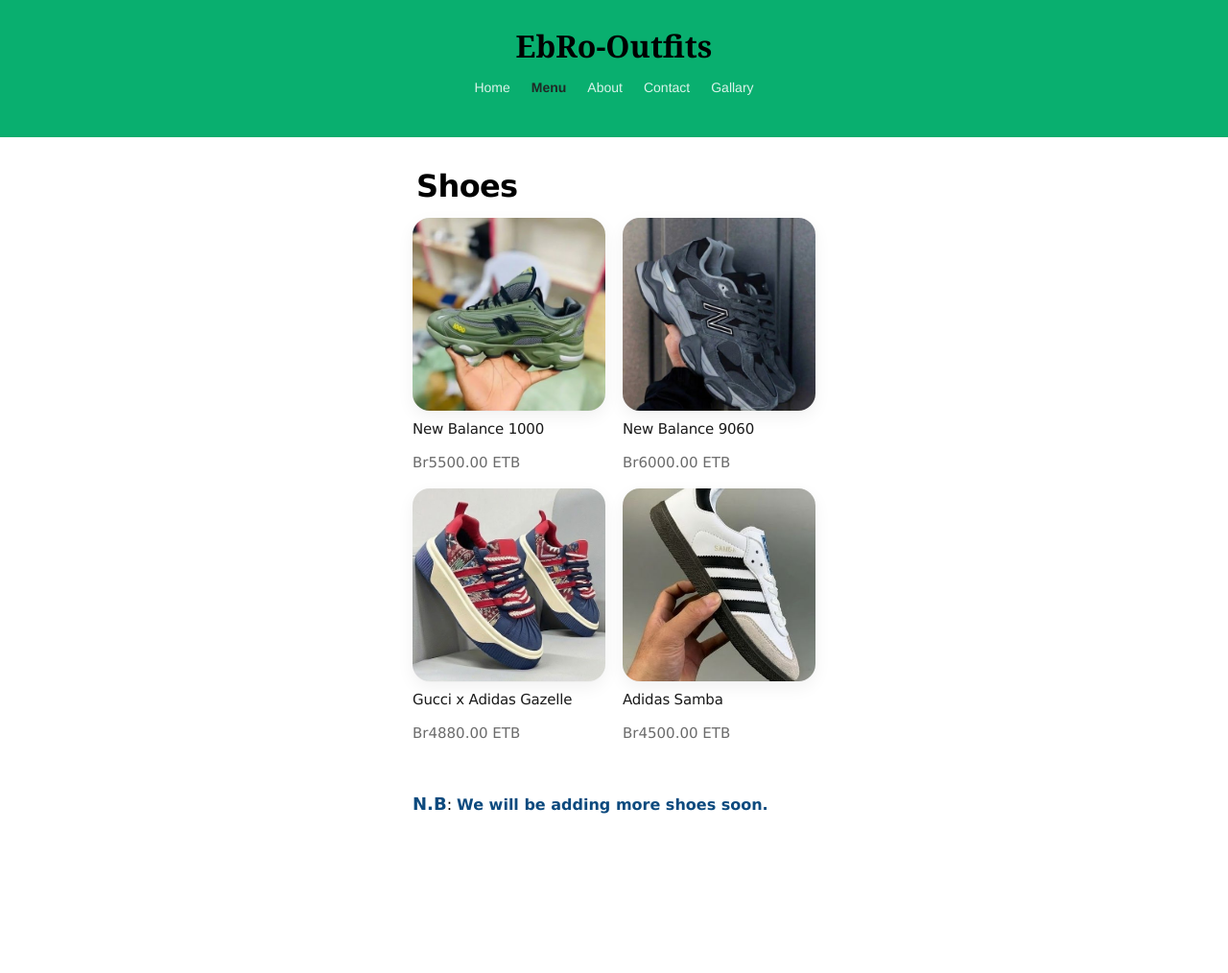
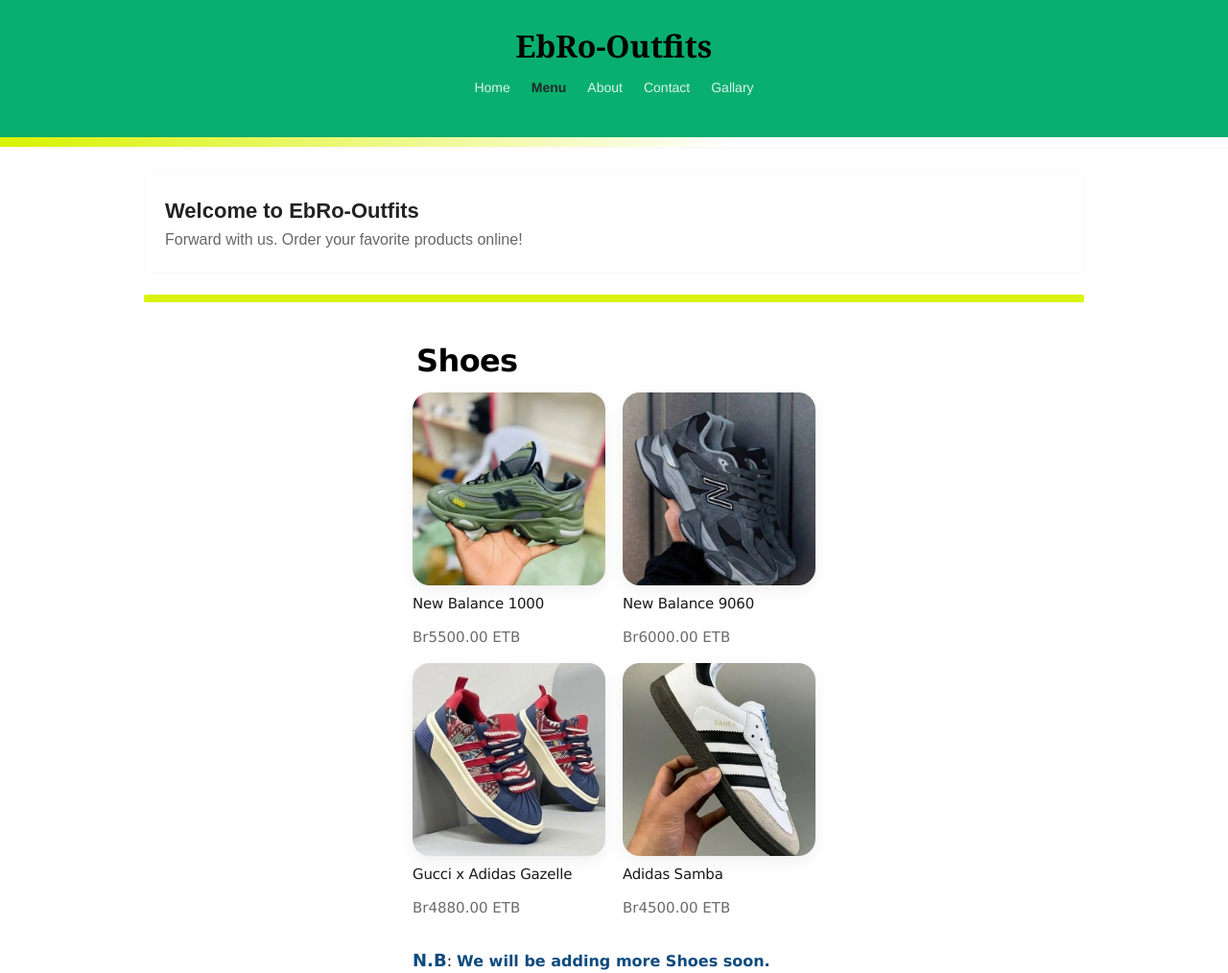
Before and after one commit to EbRoShop/Ebro-Outfits, a plain HTML site: page Shoes.html in a window 1280 px wide. Shown: the top 1014 px of the page at 96% size. Before the commit the page ends 922 px from the top, so only its background shows below. Drawn offline with Linux system fonts and the light colour scheme.

Commit message:
Add files via upload

```diff
--- a/Shoes.html
+++ b/Shoes.html
@@ -1,7 +1,12 @@
-<!DOCTYPE html>
-<html>
+<!doctype html>
+<html lang="en">
+
 <head>
-        <title>Shoes</title>
+
+  <meta charset="utf-8" />
+  <meta name="viewport" content="width=device-width,initial-scale=1" />
+
+  <title>Home-page</title>
   <style>
     :root {
       --cyan: #09af6f;
@@ -21,8 +26,6 @@
 
 
     }
-
-    /* HEADER (no animation) */
 
      header.site-header {
       background: var(--cyan);
@@ -55,7 +58,6 @@
       opacity: 0.95;
     }
 
-    /* FOOTER (no animation) */
     footer.site-footer {
       margin-top: 38px;
       background: var(--dark-footer);
@@ -66,8 +68,11 @@
     }
 
   </style>
+
 </head>
+
 <body>
+
   <header class="site-header" role="banner">
     <h1 class="brand" style="font-family: Georgia, 'Times New Roman', Times, serif; color: black;">EbRo-Outfits</h1>
     <nav class="main-nav" role="navigation" aria-label="Main navigation">
@@ -78,6 +83,50 @@
       <a href="./Gallary.html">Gallary</a>
     </nav>
   </header>
+
+  <div style=" --cyan: #09af6f;
+      --lime: #d9f200;
+      --muted: #f6f3f3;
+      --card-border: #efebef;
+      --dark-footer: #2f2f2f;
+      --accent: #8b1f3a;
+      --text: #222;
+      --radius: 6px;
+      font-family:Arial, Helvetica, sans-serif;">
+
+<div style=" margin: 0;
+      color: var(--text);
+      background: #fff;
+      -webkit-font-smoothing: antialiased;">
+
+
+  <div style=" height: 10px;
+      background: linear-gradient(90deg, var(--lime), rgba(255, 255, 255, 0) 60%);
+      box-shadow: 0 2px 0 rgba(0, 0, 0, 0.02);" class="lime-sep" aria-hidden="true"></div>
+
+  <main style=" max-width: 980px;
+      margin: 28px auto;
+      padding: 0 18px;" class="container" role="main">
+
+    <section style="background: #fff;
+      border-radius: 4px;
+      padding: 26px 22px;
+      margin-bottom: 22px;
+      box-shadow: 0 0 0 1px rgba(0, 0, 0, 0.02) inset;" class="hero reveal" aria-labelledby="welcome-heading">
+      <h2 style="margin: 0 0 8px;
+      font-size: 22px;" id="welcome-heading">Welcome to EbRo-Outfits</h2>
+      <p style=" margin: 0;
+      color: #666;">Forward with us. Order your favorite products online!</p>
+    </section>
+
+    <div style="height: 8px;
+      background: var(--lime);
+      margin-bottom: 26px;
+      border-radius: 2px;
+      opacity: 0.95;" class="lime-sep-thin reveal" aria-hidden="true"></div>
+   </main>
+
+
 
     <div style=" --bg: #ffffff;
       --muted: #6b6b6b;
@@ -96,7 +145,7 @@
       -moz-osx-font-smoothing:grayscale;">
 
 
-  <main style=" max-width: 420px; /* mobile comfortable width; change to your need */
+  <main style=" max-width: 420px;
       margin: 18px auto;
       padding: 8px 16px 40px;" class="page" role="main" aria-label="Products list">
     <h1 style="font-size: 32px;
@@ -104,11 +153,11 @@
       margin: 6px 4px 14px;
       letter-spacing: -0.6px;">Shoes</h1>
 
-    <!-- grid of products -->
+
     <section style=" display: grid;
       grid-template-columns: repeat(2, 1fr);
       gap: var(--gap);" class="grid" aria-label="Product grid">
-      <!-- Product 1 -->
+
       <article style=" background: transparent;
       border-radius: var(--card-radius);
       overflow: visible;
@@ -126,7 +175,7 @@
       box-shadow: 0 1px 0 rgba(0,0,0,0.02), 0 6px 18px rgba(0,0,0,0.06);
       flex-shrink: 0;
       position: relative;" class="thumb" aria-hidden="false" title="New Balance 1000">
-          <!-- Replace src with your image path; example uses same placeholder -->
+
           <img style=" width: 100%;
       height: 100%;
       object-fit: cover;
@@ -163,7 +212,6 @@
       box-shadow: 0 1px 0 rgba(0,0,0,0.02), 0 6px 18px rgba(0,0,0,0.06);
       flex-shrink: 0;
       position: relative;" class="thumb" aria-hidden="false" title="New Balance 9060">
-          <!-- Replace src with your image path; example uses same placeholder -->
         <img style=" width: 100%;
       height: 100%;
       object-fit: cover;
@@ -199,7 +247,7 @@
       box-shadow: 0 1px 0 rgba(0,0,0,0.02), 0 6px 18px rgba(0,0,0,0.06);
       flex-shrink: 0;
       position: relative;" class="thumb" aria-hidden="false" title="Gucci x Adidas Gazelle">
-          <!-- Replace src with your image path; example uses same placeholder -->
+
           <img style=" width: 100%;
       height: 100%;
       object-fit: cover;
@@ -234,7 +282,7 @@
       box-shadow: 0 1px 0 rgba(0,0,0,0.02), 0 6px 18px rgba(0,0,0,0.06);
       flex-shrink: 0;
       position: relative;" class="thumb" aria-hidden="false" title="Samba Vegan OG Unisex Low">
-          <!-- Replace src with your image path; example uses same placeholder -->
+
           <img style=" width: 100%;
       height: 100%;
       object-fit: cover;
@@ -255,12 +303,40 @@
 
       </section>
       <br>
-      <br>
-     <p><b style="font-size: large; color: #0d4a7e;">N.B</b>: <b style="color: #0d4a7e;">We will be adding more shoes soon.</b></p>
+        <p><b style="font-size: large; color: #0d4a7e;">N.B</b>: <b style="color: #0d4a7e;">We will be adding more Shoes soon.</b></p>
+
       </main>
+
      </div>
      </div>
 
 
+  <footer class="site-footer" role="contentinfo">
+    © 2025 EbRo-Shop. All rights reserved.
+  </footer>
+
+
+</div>
+</div>
+
+  <script>
+    // Scroll reveal logic
+    const reveals = document.querySelectorAll('.reveal');
+    function revealOnScroll() {
+      for (let i = 0; i < reveals.length; i++) {
+        const windowHeight = window.innerHeight;
+        const revealTop = reveals[i].getBoundingClientRect().top;
+        const revealPoint = 120;
+        if (revealTop < windowHeight - revealPoint) {
+          reveals[i].classList.add('show');
+        } else {
+          reveals[i].classList.remove('show');
+        }
+      }
+    }
+    window.addEventListener('scroll', revealOnScroll);
+    revealOnScroll();
+  </script>
+
 </body>
 </html>
```
Lines whose indentation alone changed are shown as unchanged.
